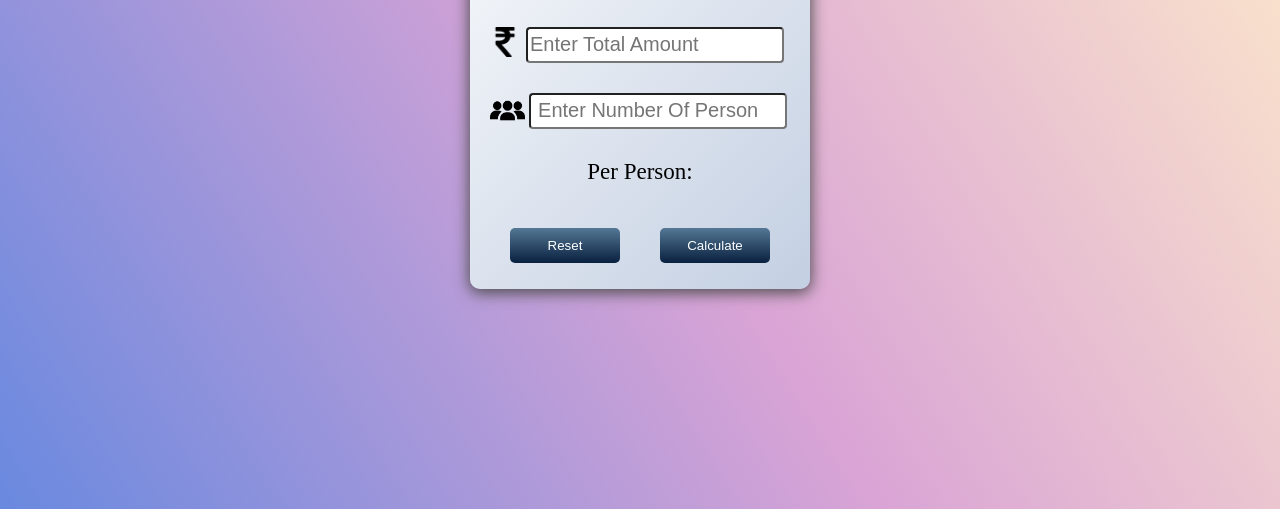
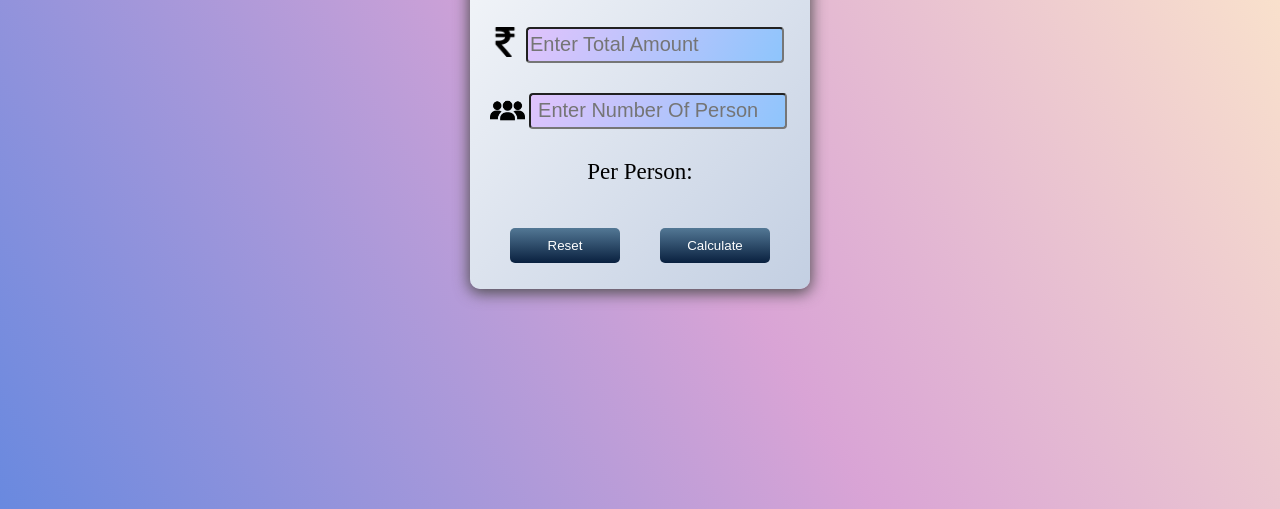
Before and after one commit to lakshmankolpe/Bill-splitter-calculator, a plain HTML site: page index.html in a window 1280 px wide. Shown: the part 291-800 px from the top of the page. Drawn offline with Linux system fonts and the light colour scheme.

Commit message:
add background color

```diff
--- a/index.html
+++ b/index.html
@@ -44,6 +44,7 @@
         }
 
         .input-box {
+            background-image: linear-gradient(120deg, #e0c3fc 0%, #8ec5fc 100%);
             width: 250px;
             height: 30px;
             display: block;
```
